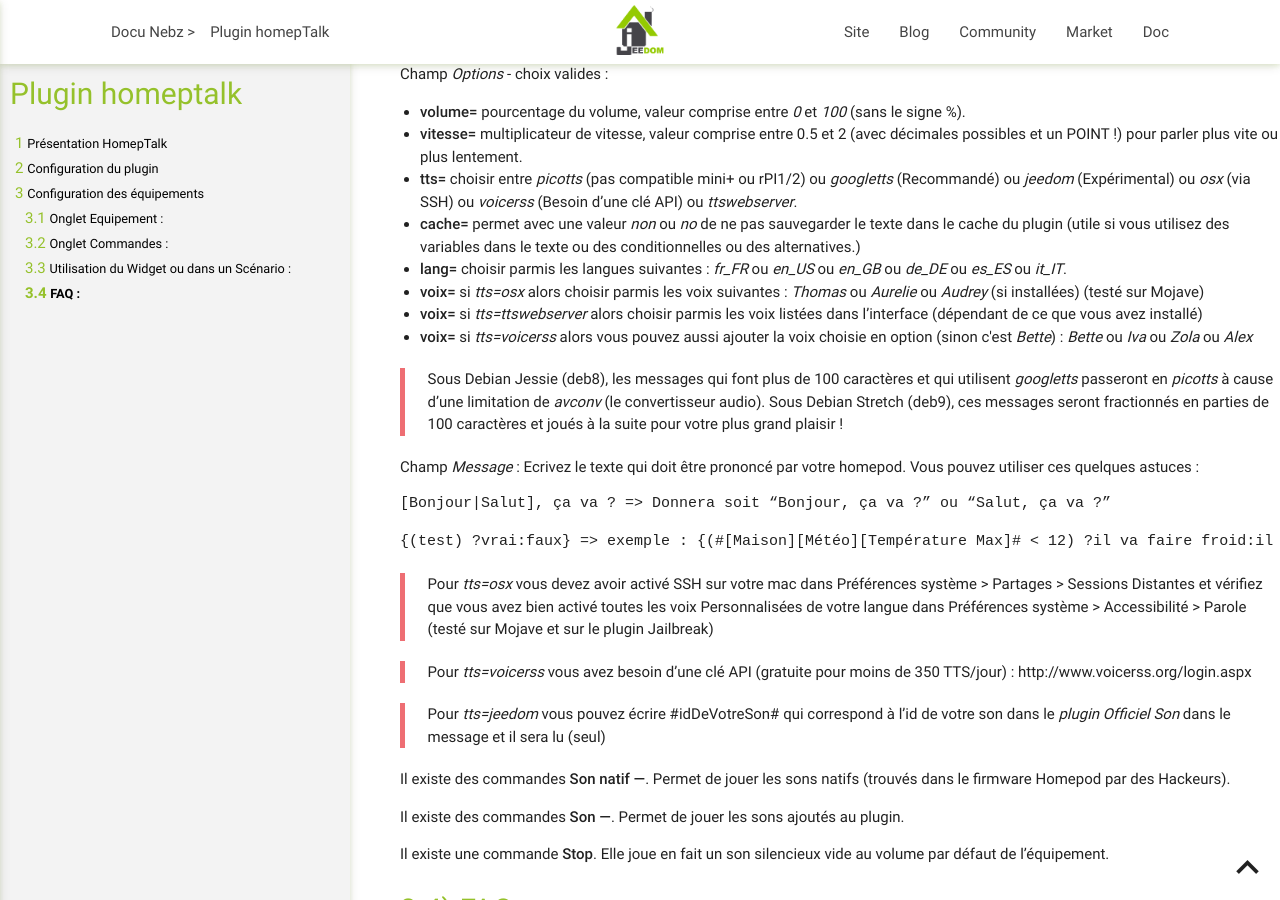
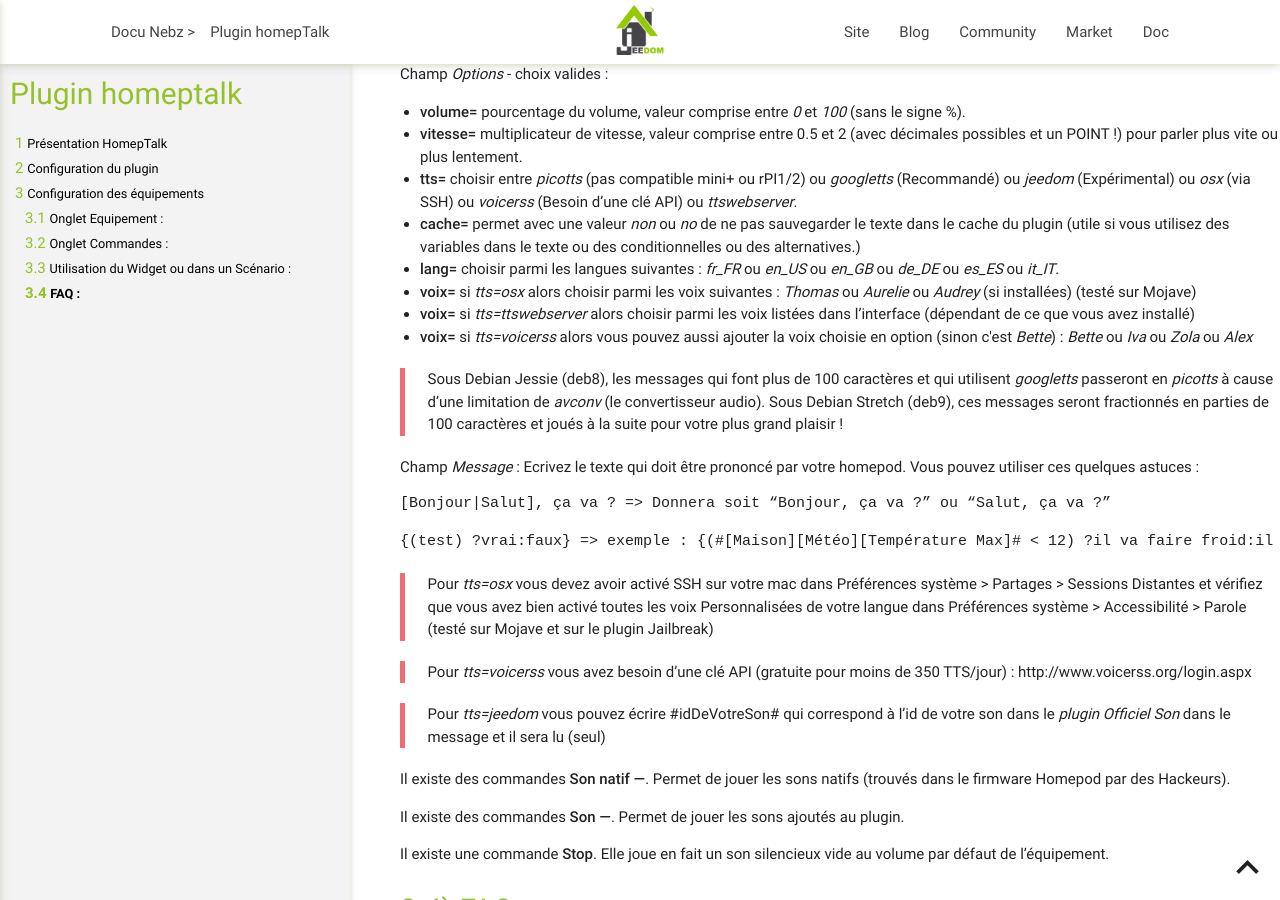
Before and after one commit to NebzHB/jeedom_docs, a Jekyll site: the page built from plugins/homepTalk/fr_FR/index.md, in a window 1280 px wide and 900 px high, scrolled down 2104 px. Built offline with Jekyll 4.4.1, drawn with Linux system fonts in a browser that asks for light colours; some of the changed text lies outside the part shown.

Commit message:
Update index.md

```diff
--- a/plugins/homepTalk/fr_FR/index.md
+++ b/plugins/homepTalk/fr_FR/index.md
@@ -77,9 +77,9 @@
 -	**vitesse=** multiplicateur de vitesse, valeur comprise entre 0.5 et 2 (avec décimales possibles et un POINT !) pour parler plus vite ou plus lentement.
 -	**tts=** choisir entre *picotts* (pas compatible mini+ ou rPI1/2) ou *googletts* (Recommandé) ou *jeedom* (Expérimental) ou *osx* (via SSH) ou *voicerss* (Besoin d'une clé API) ou *ttswebserver*.
 - **cache=** permet avec une valeur *non* ou *no* de ne pas sauvegarder le texte dans le cache du plugin (utile si vous utilisez des variables dans le texte ou des conditionnelles ou des alternatives.)
--	**lang=** choisir parmis les langues suivantes : *fr_FR* ou *en_US* ou *en_GB* ou *de_DE* ou *es_ES* ou *it_IT*.
-- **voix=** si *tts=osx* alors choisir parmis les voix suivantes : *Thomas* ou *Aurelie* ou *Audrey* (si installées)  (testé sur Mojave)
-- **voix=** si *tts=ttswebserver* alors choisir parmis les voix listées dans l'interface (dépendant de ce que vous avez installé)
+-	**lang=** choisir parmi les langues suivantes : *fr_FR* ou *en_US* ou *en_GB* ou *de_DE* ou *es_ES* ou *it_IT*.
+- **voix=** si *tts=osx* alors choisir parmi les voix suivantes : *Thomas* ou *Aurelie* ou *Audrey* (si installées)  (testé sur Mojave)
+- **voix=** si *tts=ttswebserver* alors choisir parmi les voix listées dans l'interface (dépendant de ce que vous avez installé)
 - **voix=** si *tts=voicerss* alors vous pouvez aussi ajouter la voix choisie en option (sinon c\'est *Bette*) : *Bette* ou *Iva* ou *Zola* ou *Alex*
 
 >Sous Debian Jessie (deb8), les messages qui font plus de 100 caractères et qui utilisent *googletts* passeront en *picotts* à cause d'une limitation de *avconv* (le convertisseur audio). Sous Debian Stretch (deb9), ces messages seront fractionnés en parties de 100 caractères et joués à la suite pour votre plus grand plaisir !
```
Also changed, not shown: other parts of plugins/homepTalk/fr_FR/index.md (+1 -1 lines).
